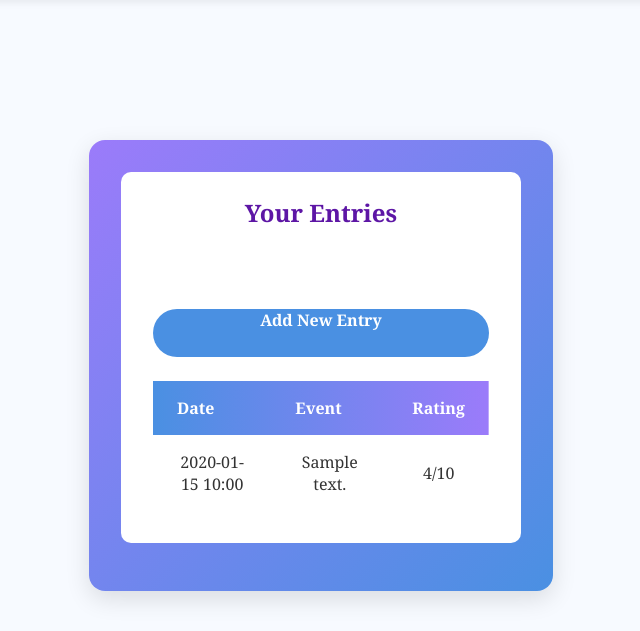
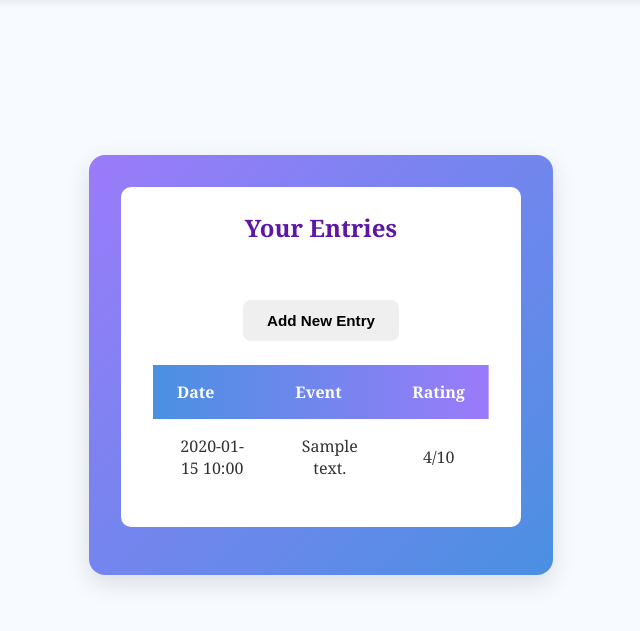
Before and after one commit to zcoder365/MySeriesofFortunateEvents, a Flask app: page / in a window 1280 px wide; the page is wider, and only the part inside the window is pictured. Shown: the part 70-701 px from the top of that part, without its empty margins (319-959 px from the left). Run offline with Flask 3, Linux system fonts and the light colour scheme; the visitor is signed in with stand-in values (Sample User, id 1); tables that the repository leaves empty hold one stand-in row (values such as "Sample post").

Commit message:
update form btn

```diff
--- a/templates/index.html
+++ b/templates/index.html
@@ -4,8 +4,9 @@
     <h2 class="form-text">Your Entries</h2>
     <form>
         <div class="form-block1">
-            <a href="/add_entry" class="form-btn">Add New Entry</a>
+            <a href="/add_entry"><button class="btn">Add New Entry</button></a>
         </div>
+
         <table>
             <thead>
                 <tr>
```
